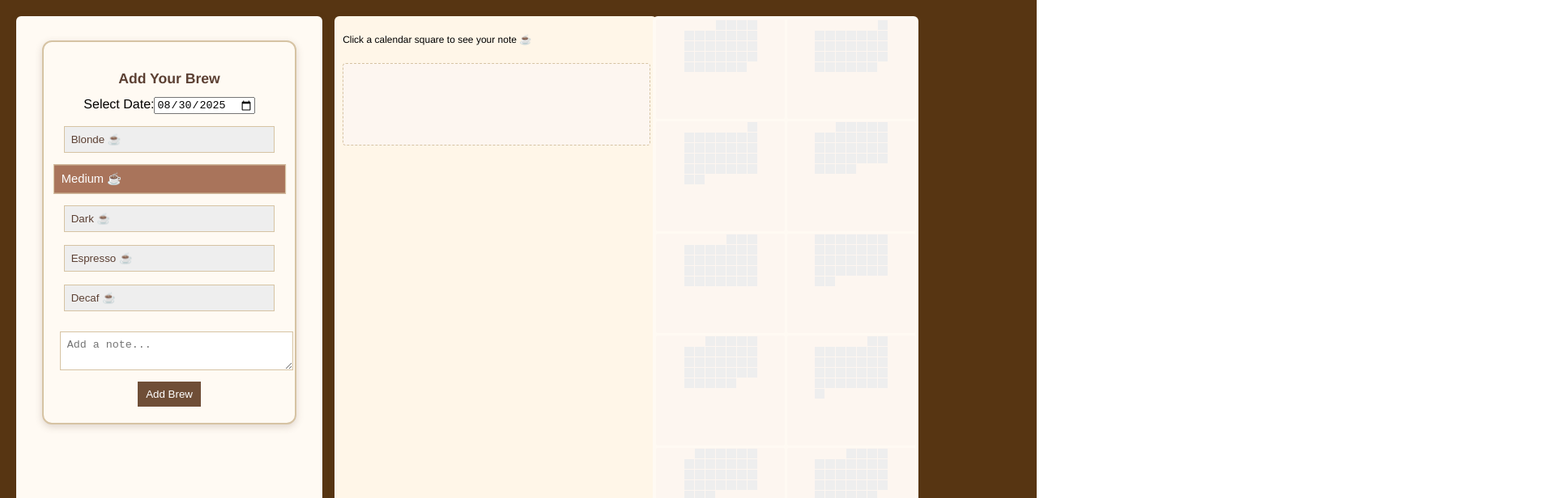
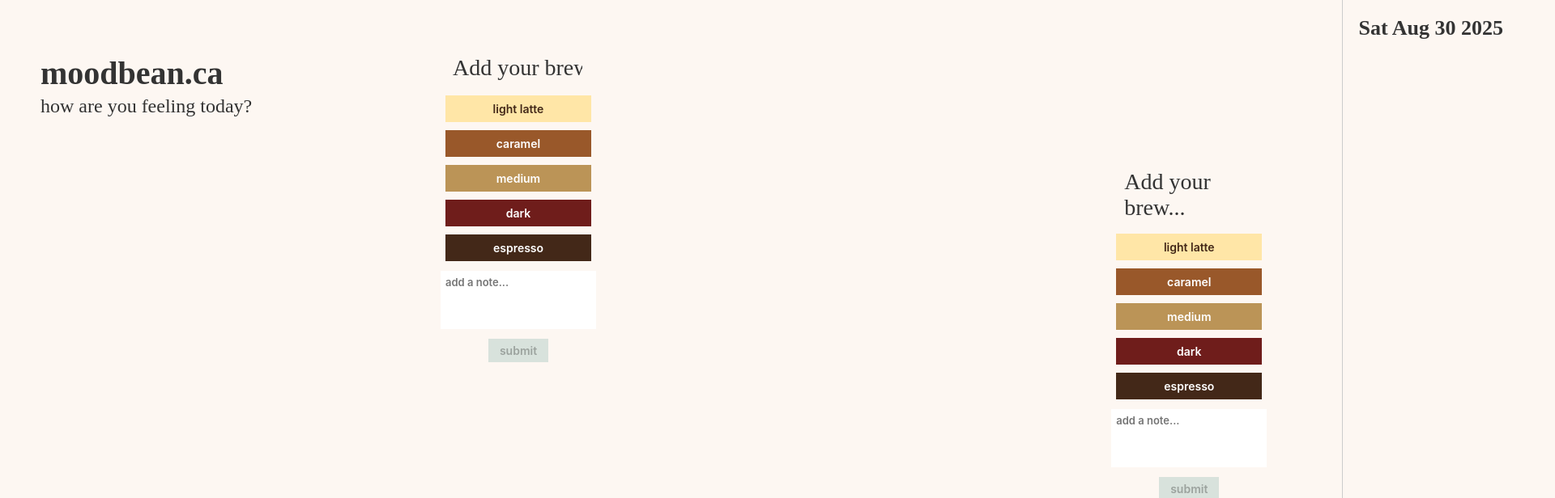
Before and after one commit to lindaeq/moodbean.log, a React (Create React App) app: page / in a window 1280 px wide. Shown: the top 616 px of the page at 81% size, 1920 px wide, since content can reach past the window. Built offline with nearby package versions, Linux system fonts and the light colour scheme.

Commit message:
restructure and page 1 2

```diff
--- a/src/App.css
+++ b/src/App.css
@@ -1,166 +1,246 @@
-/* ================================
-   App Container: 3 columns
-   ================================ */
-.app-container {
-  display: grid;
-  grid-template-columns: 1fr 1fr 1.2fr; /* slim form | note | calendar */
-  gap: 15px;
+/* Page slide animation */
+.page-container {
+  display: flex;
+  width: 200%;
+  transition: transform 0.6s ease-in-out;
+}
+.page {
+  width: 100vw;
   height: 100vh;
-  padding: 20px;
-  background-color: #573512; /* soft pastel beige */
-  font-family: 'Helvetica', sans-serif;
+  flex-shrink: 0;
+}
+.show-page1 { transform: translateX(0); }
+.show-page2 { transform: translateX(-100vw); }
+
+/* Fonts */
+@import url('https://fonts.googleapis.com/css2?family=Just+Me+Again+Down+Here&family=Inter:wght@400;600&display=swap');
+
+body {
+  margin: 0;
+  background: #fdf7f2;
+  font-family: 'Just Me Again Down Here', cursive;
+  font-size: 18px;
+  color: #333;
 }
 
-/* ================================
-   Left Panel: Add Brew Form
-   ================================ */
-.left-panel {
-  background-color: #fffaf3;
-  padding: 15px;
-  border-radius: 6px;
-  box-shadow: 0 2px 8px rgba(92, 64, 51, 0.15);
+/* ---------- Page 1 ---------- */
+.page1 {
   display: flex;
   flex-direction: column;
-  align-items: stretch;
+  height: 100%;
+  padding: 20px;
 }
-
-.left-panel h2 {
-  margin-bottom: 12px;
-  color: #5c4033;
-  font-size: 1.1rem;
+.page1-header {
+  align-self: flex-start;
+  margin-left: 30px;
+  margin-top: 20px;
 }
-
-/* Roast Buttons Vertical */
-.roast-options {
-  display: flex;
-  flex-direction: column;
-  gap: 6px;
-  margin: 10px 0;
+.logo {
+  font-size: 40px;
+  margin-bottom: 0;
 }
-
-/* Buttons */
-.roast-btn {
-  padding: 8px;
-  border-radius: 0;
-  border: 1px solid #d6c3a3;
-  cursor: pointer;
-  transition: all 0.2s;
-  background-color: #eee;
-  color: #5c4033;
-  text-align: left;
+.subtitle {
+  font-size: 24px;
+  margin-top: 4px; /* reduced gap under logo */
+  margin-bottom: 20px;
 }
-
-.roast-btn.active {
-  background-color: #A9745B;
-  color: white;
-}
-
-textarea {
-  width: 100%;
-  padding: 8px;
-  border-radius: 0;
-  border: 1px solid #d6c3a3;
-  margin-top: 10px;
-}
-
-.submit-btn {
-  background-color: #6f4e37;
-  color: white;
-  border: none;
-  padding: 8px 10px;
-  border-radius: 0;
-  margin-top: 10px;
-  cursor: pointer;
-}
-
-.submit-btn:hover {
-  background-color: #5c4033;
-}
-
-/* ================================
-   Middle Panel: Note Display
-   ================================ */
-.middle-panel {
-  background-color: #fff6e8;
-  padding: 10px; /* smaller padding */
-  border-radius: 6px;
-  box-shadow: 0 2px 8px rgba(92, 64, 51, 0.1);
-  display: flex;
-  flex-direction: column;
-  justify-content: flex-start;
-  align-items: flex-start;
-  min-height: 150px; /* smaller height */
-  font-size: 0.85rem;
-  width: 100%;
-}
-
-/* Widget Placeholder Box */
-.widget-placeholder {
-  margin-top: 10px;
-  width: 100%;
-  height: 100px;
-  background-color: #fdf6f0;
-  border: 1px dashed #d6c3a3;
-  border-radius: 4px;
-}
-
-/* ================================
-   Right Panel: Calendar
-   ================================ */
-.right-panel {
-  background-color: #fffaf3;
-  padding: 4px; /* slimmer padding */
-  border-radius: 6px;
-  display: grid;
-  grid-template-columns: repeat(2, 1fr); /* 2 columns for months */
-  grid-template-rows: repeat(6, auto);
-  gap: 3px;
-  overflow-y: auto;
-  max-width: 25vw; /* slim column */
-}
-
-/* Month Block */
-.month-block {
-  text-align: center;
-  padding: 1px; /* tiny padding */
-  border-radius: 2px;
-  background-color: #fdf6f0;
+.brew-section {
+  flex: 1;
   display: flex;
   flex-direction: column;
   align-items: center;
+  justify-content: flex-start;
+  margin-top: -125px; /* keep centered higher */
+}
+.typing-text {
+  font-size: 28px;
+  white-space: nowrap;
+  overflow: hidden;
+  border-right: 2px solid #000;
+  width: 0;
+  animation: typing 2.5s steps(13, end) forwards, blink 0.8s step-end infinite;
+  margin-bottom: 18px;
+}
+@keyframes typing {
+  from { width: 0; }
+  to { width: 160px; } /* reduced width for fewer spaces */
+}
+@keyframes blink {
+  50% { border-color: transparent; }
 }
 
-/* Remove month name completely */
-.month-name {
-  display: none;
+/* Roast buttons stacked vertically */
+.brew-options {
+  display: flex;
+  flex-direction: column;
+  gap: 10px;
+}
+.brew-button {
+  padding: 8px 14px;
+  font-size: 14px;
+  width: 180px;
+  border: none;
+  border-radius: 0;
+  cursor: pointer;
+  font-family: "Inter", sans-serif;
+  font-weight: 600;
+  text-transform: none; /* lowercase */
+  transition: transform 0.2s, opacity 0.2s;
+}
+.brew-button:hover {
+  transform: scale(1.05);
+  opacity: 0.9;
+}
+.brew-button.light-latte { background: #ffe6a7; color: #432818; }
+.brew-button.caramel { background: #99582a; color: #fff; }
+.brew-button.medium { background: #bb9457; color: #fff; }
+.brew-button.dark { background: #6f1d1b; color: #fff; }
+.brew-button.espresso { background: #432818; color: #fff; }
+
+/* Note field minimal */
+.note-field {
+  width: 180px;
+  min-height: 60px;
+  margin-top: 12px;
+  padding: 6px;
+  border: none;
+  border-radius: 0;
+  font-family: "Inter", sans-serif;
+  font-weight: 600;
+  font-size: 13px;
+  background: #fff;
+  color: #333;
+  resize: none;
+}
+.note-field:focus { outline: none; }
+
+/* Submit button flat */
+.submit-button {
+  margin-top: 12px;
+  padding: 6px 14px;
+  background: #d8e2dc;
+  border: none;
+  border-radius: 0;
+  font-size: 14px;
+  font-family: "Inter", sans-serif;
+  font-weight: 600;
+  cursor: pointer;
+  text-transform: none; /* lowercase */
+  transition: opacity 0.2s, transform 0.2s;
+}
+.submit-button:hover {
+  opacity: 0.85;
+  transform: scale(1.05);
 }
 
-/* Calendar Grid */
-.calendar-grid {
-  display: grid;
-  grid-template-columns: repeat(7, 1fr);
-  gap: 1px;
-  justify-items: center;
+/* Footer */
+.footer {
+  position: absolute;
+  bottom: 10px;
+  right: 20px; /* bottom right */
+  font-size: 20px;
 }
 
-/* Calendar Cell */
-.calendar-cell {
-  width: 12px;
-  height: 12px;
-  border-radius: 0;
-  cursor: pointer;
-  transition: transform 0.1s, border 0.1s;
+/* ---------- Page 2 ---------- */
+.page2 {
+  display: flex;
+  height: 100%;
 }
 
-.calendar-cell:hover {
-  transform: scale(1.3);
-  outline: 1px solid #A9745B;
+/* Strips */
+.strip {
+  padding: 20px;
+}
+.strip-left {
+  flex: 0.8;
+  display: flex;
+  flex-direction: column;
+  align-items: center;
+  justify-content: center;
+}
+.strip-middle {
+  flex: 1.2;
+  border-left: 1px solid #ccc;
+  padding: 20px;
+}
+.strip-right {
+  flex: 0.8;
+  border-left: 1px solid #ccc;
+  display: flex;
+  justify-content: flex-start;
+  align-items: flex-start;
+  background: #fff9f5;
+  padding: 10px;
+  overflow-y: auto; /* ensure full scroll */
 }
 
-.calendar-cell.blank {
-  background: transparent;
+/* Page2 typing */
+.typing-large {
+  font-size: 28px;
+  margin-bottom: 16px;
+  animation: typing 2.5s steps(13, end) forwards, blink 0.8s step-end infinite;
 }
 
-.calendar-cell.selected {
-  border: 2px solid #A9745B;
+/* Brew buttons same as Page1 */
+.strip-left .brew-options {
+  display: flex;
+  flex-direction: column;
+  gap: 10px;
+  align-items: center;
 }
+
+/* Header + booth */
+.header h2 {
+  font-size: 26px;
+  margin: 0;
+  text-transform: none;
+}
+.header p {
+  margin: 2px 0;
+  font-size: 13px;
+  font-family: "Inter", sans-serif;
+  font-weight: 600;
+}
+.booth-placeholder {
+  margin-top: 20px;
+  border: 2px dashed #aaa;
+  height: 60%;
+  display: flex;
+  align-items: center;
+  justify-content: center;
+  font-size: 22px;
+}
+
+/* Calendar */
+.heatmap {
+  padding: 5px;
+  display: flex;
+  flex-direction: column;
+}
+.month-block {
+  margin-bottom: 20px;
+}
+.month-block h3 {
+  font-size: 24px;
+  margin-bottom: 6px;
+  text-transform: none;
+}
+.month-grid {
+  display: grid;
+  grid-template-columns: repeat(7, 20px);
+  gap: 4px;
+}
+.day-box {
+  width: 20px;
+  height: 20px;
+  background: #fdf7f2; /* light beige */
+  cursor: pointer;
+  transition: background 0.2s, transform 0.2s;
+}
+.day-box:hover {
+  background: #ddd;
+  transform: scale(1.05);
+}
+.day-box.filled { background: #333; }
+.day-box.selected { outline: none; transform: scale(1.05); }
+.day-box.empty { background: transparent; cursor: default; }
--- a/src/App.js
+++ b/src/App.js
@@ -1,60 +1,40 @@
 import React, { useState } from "react";
-import MoodForm from "./components/MoodForm";
-import MoodCalendar from "./components/MoodCalendar";
-import MoodList from "./components/MoodList";
-import MoodChart from "./components/MoodChart";
+import "./App.css";
+import Page1 from "./Page1";
+import Page2 from "./Page2";
 
-import "./App.css";
+function App() {
+  const [currentPage, setCurrentPage] = useState(1);
+  const [moods, setMoods] = useState({});
+  const [selectedDay, setSelectedDay] = useState(null);
 
-export default function App() {
-  const [moods, setMoods] = useState([]);
-  const [selectedDate, setSelectedDate] = useState(null);
-
-  const addMood = (newEntry) => {
-    setMoods((prev) => [...prev, newEntry]);
-  };
-
-  const selectedMood = moods.find((m) => m.date === selectedDate);
-
-  const formatFriendlyDate = (dateStr) => {
-    if (!dateStr) return "";
-    const options = { weekday: "long", year: "numeric", month: "long", day: "numeric" };
-    return new Date(dateStr).toLocaleDateString(undefined, options);
+  const handleAddMood = (date, brew, note) => {
+    setMoods((prev) => ({ ...prev, [date]: { brew, note } }));
+    setSelectedDay(date);
+    setCurrentPage(2); // after submit on Page1 -> go to Page2
   };
 
   return (
-    <div className="app-container">
-      {/* Left Panel: Add Brew Form */}
-      <div className="left-panel">
-        <MoodForm addMood={addMood} />
+    <div
+      className={`page-container ${
+        currentPage === 1 ? "show-page1" : "show-page2"
+      }`}
+    >
+      <div className="page">
+        <Page1 onSubmit={handleAddMood} />
       </div>
-
-      {/* Middle Panel: Note Display */}
-      <div className="middle-panel">
-        <div style={{ width: "100%" }}>
-          {selectedMood ? (
-            <>
-              <h3 style={{ fontSize: "0.85rem" }}>Note for {formatFriendlyDate(selectedMood.date)}</h3>
-              <p><strong>Roast:</strong> {selectedMood.roast.toUpperCase()}</p>
-              <p><strong>Note:</strong> {selectedMood.note || "No note"}</p>
-            </>
-          ) : (
-            <p style={{ fontSize: "0.75rem" }}>Click a calendar square to see your note ☕</p>
-          )}
-        </div>
-
-        {/* Placeholder box for future widget */}
-        <div className="widget-placeholder"></div>
-      </div>
-
-      {/* Right Panel: Calendar */}
-      <div className="right-panel">
-        <MoodCalendar
+      <div className="page">
+        <Page2
+          onSubmit={(date, brew, note) =>
+            setMoods((prev) => ({ ...prev, [date]: { brew, note } }))
+          }
           moods={moods}
-          selectedDate={selectedDate}
-          setSelectedDate={setSelectedDate}
+          selectedDay={selectedDay}
+          setSelectedDay={setSelectedDay}
         />
       </div>
     </div>
   );
 }
+
+export default App;
--- /dev/null
+++ b/src/Page1.js
@@ -0,0 +1,68 @@
+import React, { useState } from "react";
+
+function Page1({ onSubmit }) {
+  const [note, setNote] = useState("");
+  const [selectedBrew, setSelectedBrew] = useState("");
+
+  const brews = [
+    { name: "light latte", class: "light-latte" },
+    { name: "caramel", class: "caramel" },
+    { name: "medium", class: "medium" },
+    { name: "dark", class: "dark" },
+    { name: "espresso", class: "espresso" },
+  ];
+
+  const handleSubmit = () => {
+    if (!selectedBrew) return;
+    const date = new Date().toISOString().split("T")[0];
+    onSubmit(date, selectedBrew, note);
+    setNote("");
+    setSelectedBrew("");
+  };
+
+  return (
+    <div className="page1">
+      <div className="page1-header">
+        <h1 className="logo">moodbean.ca</h1>
+        <p className="subtitle">how are you feeling today?</p>
+      </div>
+
+      <div className="brew-section">
+        <p className="typing-text">Add your brew...</p>
+
+        <div className="brew-options">
+          {brews.map((brew) => (
+            <button
+              key={brew.name}
+              className={`brew-button ${brew.class} ${
+                selectedBrew === brew.name ? "selected" : ""
+              }`}
+              onClick={() => setSelectedBrew(brew.name)}
+            >
+              {brew.name}
+            </button>
+          ))}
+        </div>
+
+        <textarea
+          className="note-field"
+          placeholder="add a note..."
+          value={note}
+          onChange={(e) => setNote(e.target.value)}
+        />
+
+        <button
+          className="submit-button"
+          onClick={handleSubmit}
+          disabled={!selectedBrew}
+        >
+          submit
+        </button>
+      </div>
+
+      <p className="footer">@your-mom</p>
+    </div>
+  );
+}
+
+export default Page1;
--- /dev/null
+++ b/src/Page2.js
@@ -0,0 +1,157 @@
+import React, { useState } from "react";
+
+function Page2({ moods, selectedDay, setSelectedDay, onSubmit }) {
+  const today = new Date();
+  const currentYear = today.getFullYear();
+
+  const [note, setNote] = useState("");
+  const [selectedBrew, setSelectedBrew] = useState("");
+
+  const brews = [
+    { name: "light latte", class: "light-latte" },
+    { name: "caramel", class: "caramel" },
+    { name: "medium", class: "medium" },
+    { name: "dark", class: "dark" },
+    { name: "espresso", class: "espresso" },
+  ];
+
+  const monthNames = [
+    "January",
+    "February",
+    "March",
+    "April",
+    "May",
+    "June",
+    "July",
+    "August",
+    "September",
+    "October",
+    "November",
+    "December",
+  ];
+
+  const daysInMonth = (year, month) =>
+    new Date(year, month + 1, 0).getDate();
+
+  const firstDayOfMonth = (year, month) =>
+    new Date(year, month, 1).getDay();
+
+  const formatDate = (year, month, day) =>
+    `${year}-${String(month + 1).padStart(2, "0")}-${String(day).padStart(
+      2,
+      "0"
+    )}`;
+
+  const handleSubmit = () => {
+    if (!selectedDay || !selectedBrew) return;
+    onSubmit(selectedDay, selectedBrew, note);
+    setSelectedBrew("");
+    setNote("");
+  };
+
+  const renderedMonths = [];
+  for (let m = 0; m <= today.getMonth(); m++) {
+    renderedMonths.push(
+      <div key={m} className="month-block">
+        <h3>{monthNames[m]}</h3>
+        <div className="month-grid">
+          {Array.from({ length: firstDayOfMonth(currentYear, m) }).map(
+            (_, i) => (
+              <div key={`empty-${i}`} className="day-box empty"></div>
+            )
+          )}
+          {Array.from({ length: daysInMonth(currentYear, m) }, (_, d) => {
+            const day = d + 1;
+            const dateKey = formatDate(currentYear, m, day);
+            const mood = moods[dateKey];
+            const isSelected = selectedDay === dateKey;
+            const brewClass = mood ? `filled-${mood.brew.replace(" ", "-")}` : "";
+
+            return (
+              <div
+                key={dateKey}
+                className={`day-box ${brewClass} ${
+                  isSelected && !mood ? "selected" : ""
+                }`}
+                onClick={() => setSelectedDay(dateKey)}
+              />
+            );
+          })}
+        </div>
+      </div>
+    );
+  }
+
+  const selectedMood = selectedDay ? moods[selectedDay] : null;
+
+  return (
+    <div className="page2">
+      {/* Left column */}
+      <div className="strip strip-left">
+        <p className="typing-large">Add your brew...</p>
+        <div className="brew-options">
+          {brews.map((brew) => (
+            <button
+              key={brew.name}
+              className={`brew-button ${brew.class} ${
+                selectedBrew === brew.name ? "selected" : ""
+              }`}
+              onClick={() => setSelectedBrew(brew.name)}
+            >
+              {brew.name}
+            </button>
+          ))}
+        </div>
+
+        <textarea
+          className="note-field"
+          placeholder="add a note..."
+          value={note}
+          onChange={(e) => setNote(e.target.value)}
+        />
+
+        <button
+          className="submit-button"
+          onClick={handleSubmit}
+          disabled={!selectedBrew}
+        >
+          submit
+        </button>
+      </div>
+
+      {/* Middle column */}
+      <div className="strip strip-middle">
+        <div className="header">
+          {selectedDay ? (
+            <>
+              <h2>
+                {new Date(selectedDay).toLocaleDateString("en-US", {
+                  weekday: "long",
+                  month: "long",
+                  day: "numeric",
+                })}
+              </h2>
+              <p>
+                <strong className="inter-label">brew:</strong>{" "}
+                {selectedMood?.brew || selectedBrew || "-"}
+              </p>
+              <p>
+                <strong className="inter-label">note:</strong>{" "}
+                {selectedMood?.note || note || "-"}
+              </p>
+            </>
+          ) : (
+            <h2>{today.toDateString()}</h2>
+          )}
+        </div>
+      </div>
+
+      {/* Right column */}
+      <div className="strip strip-right">
+        <div className="heatmap">{renderedMonths}</div>
+      </div>
+    </div>
+  );
+}
+
+export default Page2;
```
